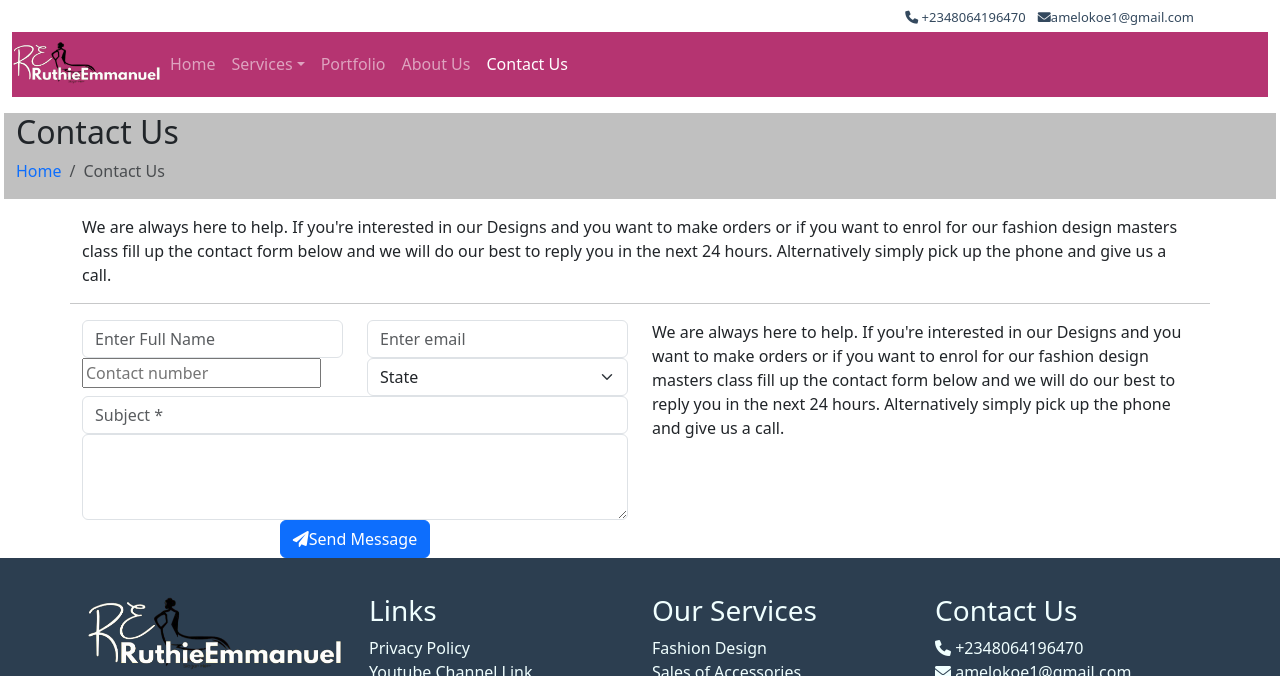
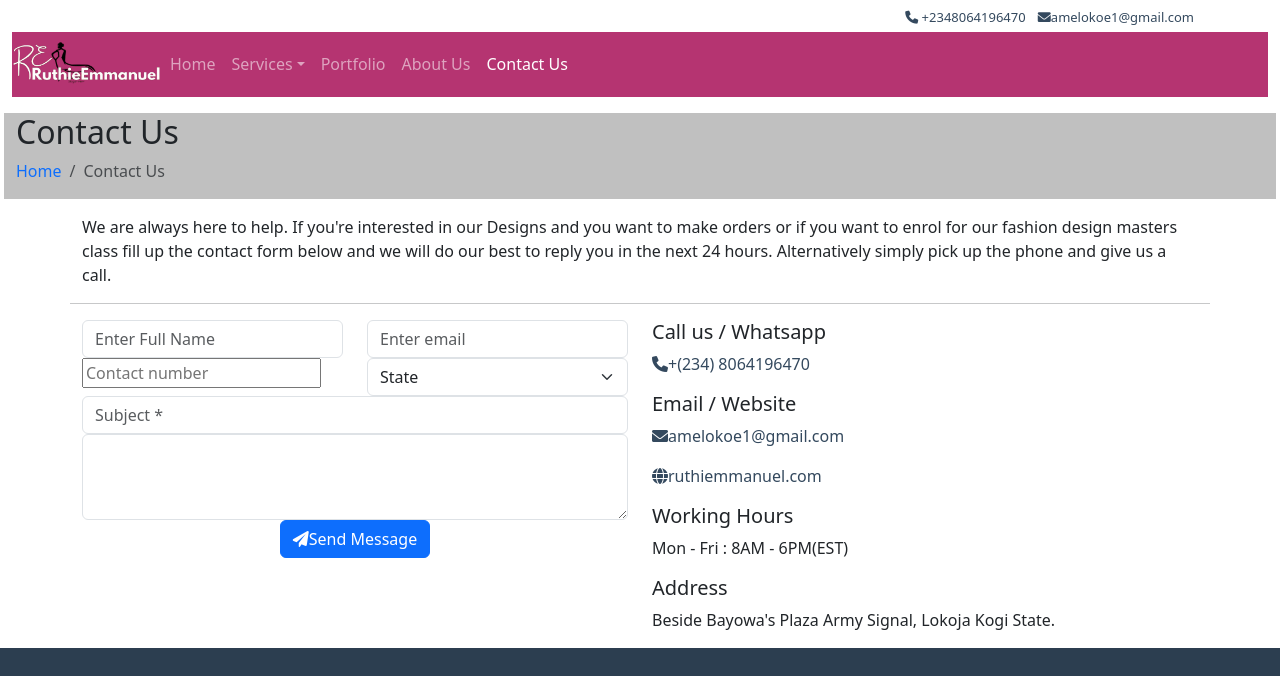
Before and after one commit to AmelokoEmmanuel/Bootsrap-App, a plain HTML site: page ContactUs.html in a window 1280 px wide. Shown: the top 676 px of the page. Drawn offline with nearby package versions, Linux system fonts and the light colour scheme.

Commit message:
address added

```diff
--- a/ContactUs.html
+++ b/ContactUs.html
@@ -190,10 +190,28 @@
 
 
         <div class="col-md-6">
-          <p> We are always here to help. If you're interested in our Designs and you want to make orders
-             or if you want to enrol for our fashion design masters class fill up the contact form
-            below and we will do our best to reply you in the next 24 hours. Alternatively simply pick up the phone and give us a call.
+          <h5>Call us / Whatsapp</h5>
+          <p>
+            <a href="tel:+2348064196470" style="color: #34495e; text-decoration: none;"><i class="fas fa-phone"></i>+(234) 8064196470</a><br>
           </p>
+          <h5>Email / Website</h5>
+          <p>
+            <a href="mailto:amelokoe1@gmail.com" style="color: #34495e; text-decoration: none;"><i class="fas fa-envelope"></i>amelokoe1@gmail.com</a><br>
+            <p>
+              <a href="main.html" style="color: #34495e; text-decoration: none;"><i class="fas fa-globe"></i>ruthiemmanuel.com</a><br>
+            </p>
+          </p>
+
+          <h5>Working Hours</h5>
+          <p>
+            Mon - Fri : 8AM - 6PM(EST)
+          </p>
+
+          <h5>Address</h5>
+          <p>
+            Beside Bayowa's Plaza Army Signal, Lokoja Kogi State.
+          </p>
+
           </div>
       </div>
     </div>
```
